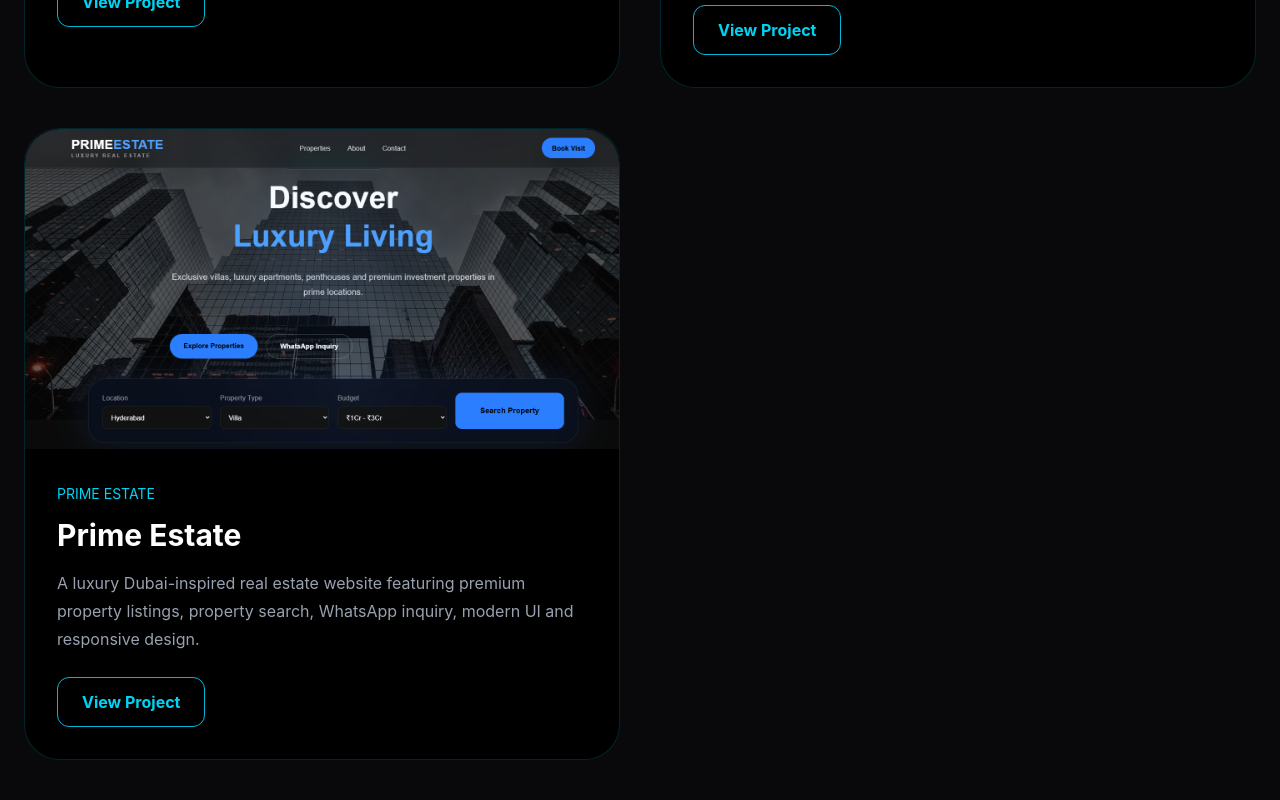
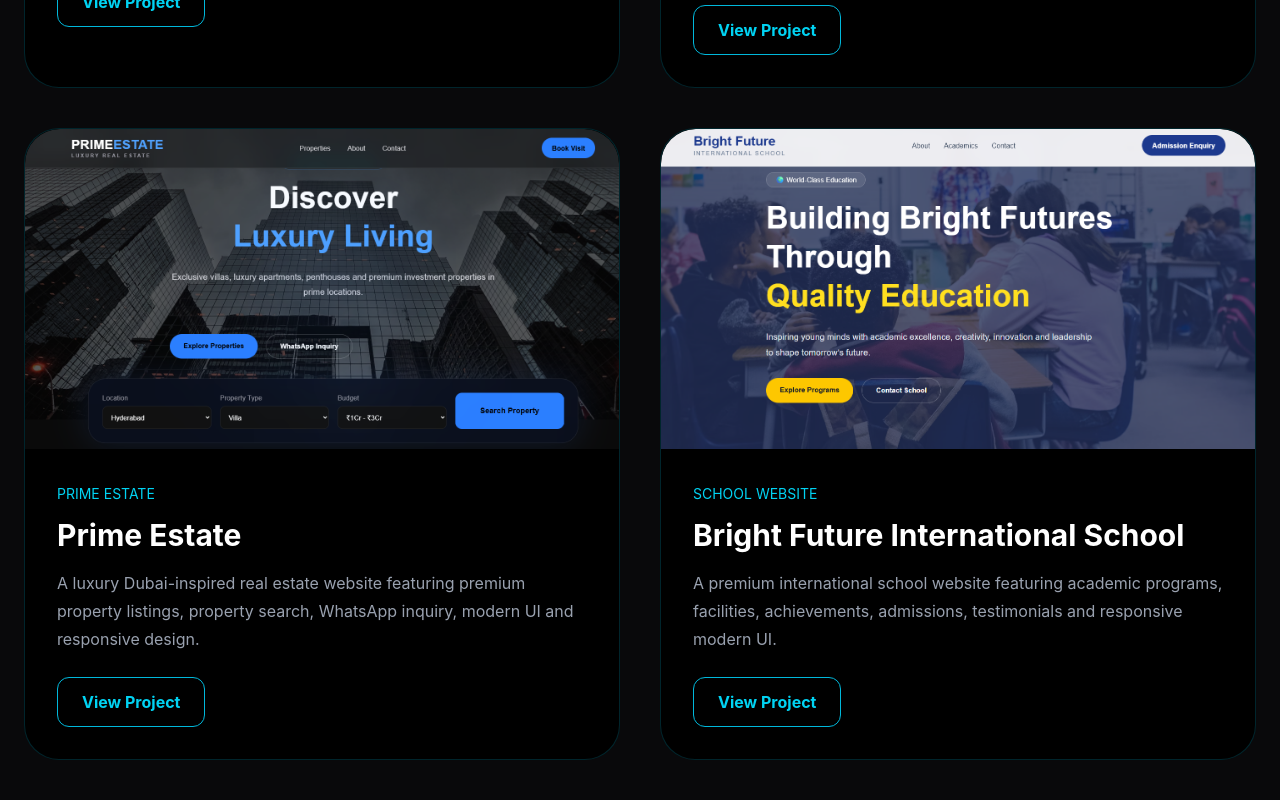
Before and after one commit to urbanbasket99/myprofile, a React (Vite) app: page / in a window 1280 px wide. Shown: the part 3020-3820 px from the top of the page. Built offline with nearby package versions, Linux system fonts and the light colour scheme.

Commit message:
add school website

```diff
--- a/src/home.jsx
+++ b/src/home.jsx
@@ -378,6 +378,38 @@ export default function Home() {
 
            <a
             href="https://prime-estate-two.vercel.app/"
+            target="_blank"
+            rel="noreferrer"
+            className="mt-6 border border-cyan-500 hover:bg-cyan-500 hover:text-black px-6 py-3 rounded-xl text-cyan-400 font-bold inline-block"
+              >
+              View Project
+              </a>
+        </div>
+      </div>
+      {/* PROJECT 6 */}
+      <div className="bg-black border border-cyan-500/20 rounded-[35px] overflow-hidden hover:border-cyan-400 transition">
+
+            <img
+           src="/bright-future.png"
+            alt="prime-estate"
+            className="w-full h-[320px] object-cover rounded-t-[35px]"
+            />
+
+           <div className="p-8">
+            <span className="text-cyan-400 text-sm uppercase">
+           School Website
+            </span>
+
+            <h3 className="text-3xl font-bold mt-3">
+            Bright Future International School
+            </h3>
+
+            <p className="text-gray-400 mt-4 leading-7">
+          A premium international school website featuring academic programs, facilities, achievements, admissions, testimonials and responsive modern UI.
+           </p>
+
+           <a
+            href="https://bright-future-school-psi.vercel.app/"
             target="_blank"
             rel="noreferrer"
             className="mt-6 border border-cyan-500 hover:bg-cyan-500 hover:text-black px-6 py-3 rounded-xl text-cyan-400 font-bold inline-block"
```
Also changed, not shown: public/bright-future.png (added).
